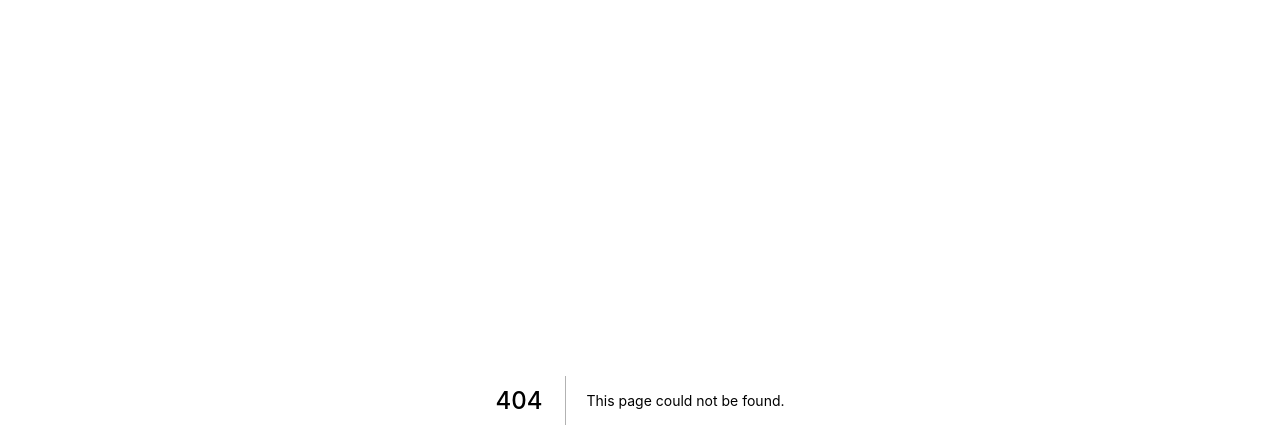
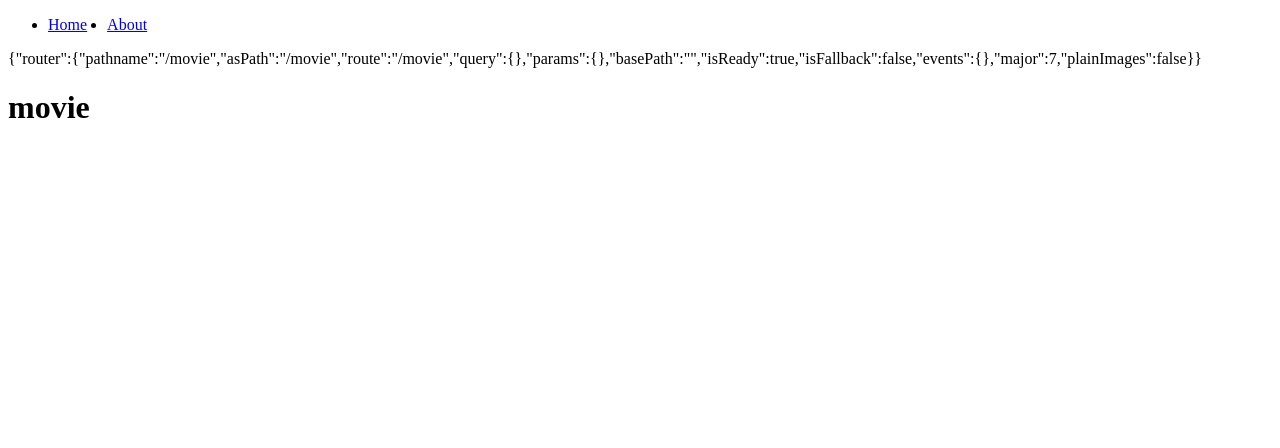
Before and after one commit to dl0312/geon-store, a Next.js app: page /movie in a window 1280 px wide. Before the commit this address had no page. Shown: the top 448 px of the page. Built offline with nearby package versions, Linux system fonts and the light colour scheme.

Commit message:
Custom App

```diff
--- a/components/PostLink.js
+++ b/components/PostLink.js
@@ -1,7 +1,7 @@
 import Link from "next/link";
 
 export default props => (
-  <Link href={`/post?title=${props.title}`} as={`/post/${props.title}`}>
+  <Link href={`/movie?title=${props.id}`} as={`/movie/${props.id}`}>
     <a>{props.title}</a>
   </Link>
 );
--- /dev/null
+++ b/pages/_app.js
@@ -0,0 +1,15 @@
+import App, { Container } from "next/app";
+import React from "react";
+import Header from "../components/Header";
+
+export default class MyApp extends App {
+  render() {
+    const { Component } = this.props;
+    return (
+      <Container>
+        <Header />
+        <Component />
+      </Container>
+    );
+  }
+}
--- a/pages/about.js
+++ b/pages/about.js
@@ -1,7 +1,6 @@
 import Head from "next/head";
-import withLayout from "../lib/withLayout";
 
-const About = () => (
+export default () => (
   <div>
     <Head>
       <title>About | Geon Store</title>
@@ -9,5 +8,3 @@ const About = () => (
     <h1>About</h1>
   </div>
 );
-
-export default withLayout(About);
--- a/pages/post.js
+++ b/pages/movie.js
@@ -1,15 +1,14 @@
 import Head from "next/head";
 import { withRouter } from "next/router";
-import withLayout from "../lib/withLayout";
 
-const Post = props => (
+const Movie = props => (
   <div>
     <Head>
       <title>{props.router.query.title} | Geon Store</title>
     </Head>
     {JSON.stringify(props)}
-    <h1>blog post</h1>
+    <h1>movie</h1>
   </div>
 );
 
-export default withLayout(withRouter(Post));
+export default withRouter(Movie);
--- a/server.js
+++ b/server.js
@@ -10,9 +10,9 @@ app
   .then(() => {
     const server = express();
 
-    server.get("/post/:title", (req, res) => {
-      const actualPage = "/post";
-      const queryParams = { title: req.params.title };
+    server.get("/movie/:id", (req, res) => {
+      const actualPage = "/movie";
+      const queryParams = { id: req.params.id };
       app.render(req, res, actualPage, queryParams);
     });
     server.get("*", (req, res) => {
```
Also changed, not shown: pages/index.js (+3 -5 lines), 1 other file (tests, documents, lock files or other folders).
